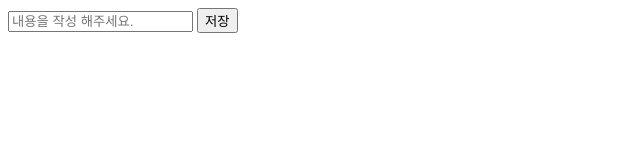
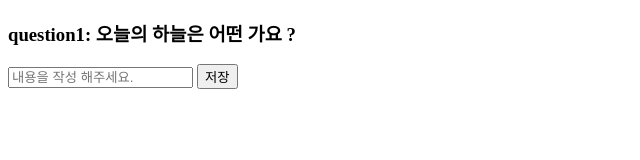
Before and after one commit to koohrim12/express-test1, a website: page public/test.html in a window 1280 px wide. Shown: the whole page, without its empty margins (0-640 px from the left). Drawn offline with Linux system fonts and the light colour scheme.

Commit message:
dosc_ 구하림: id- container 추가

```diff
--- a/public/test.html
+++ b/public/test.html
@@ -4,13 +4,17 @@
     <meta charset="UTF-8" />
     <meta name="viewport" content="width=device-width, initial-scale=1.0" />
     <title>Document</title>
+    <link rel="stylesheet" href="./test.css" />
   </head>
   <body>
     <div id="root">
-      <form action="#" method="post">
-        <input type="text" name="write" placeholder="내용을 작성 해주세요." />
-        <button type="submit">저장</button>
-      </form>
+      <div id="continer">
+        <h3>question1: 오늘의 하늘은 어떤 가요 ?</h3>
+        <form action="#" method="post">
+          <input type="text" name="write" placeholder="내용을 작성 해주세요." />
+          <button type="submit">저장</button>
+        </form>
+      </div>
     </div>
   </body>
 </html>
```
